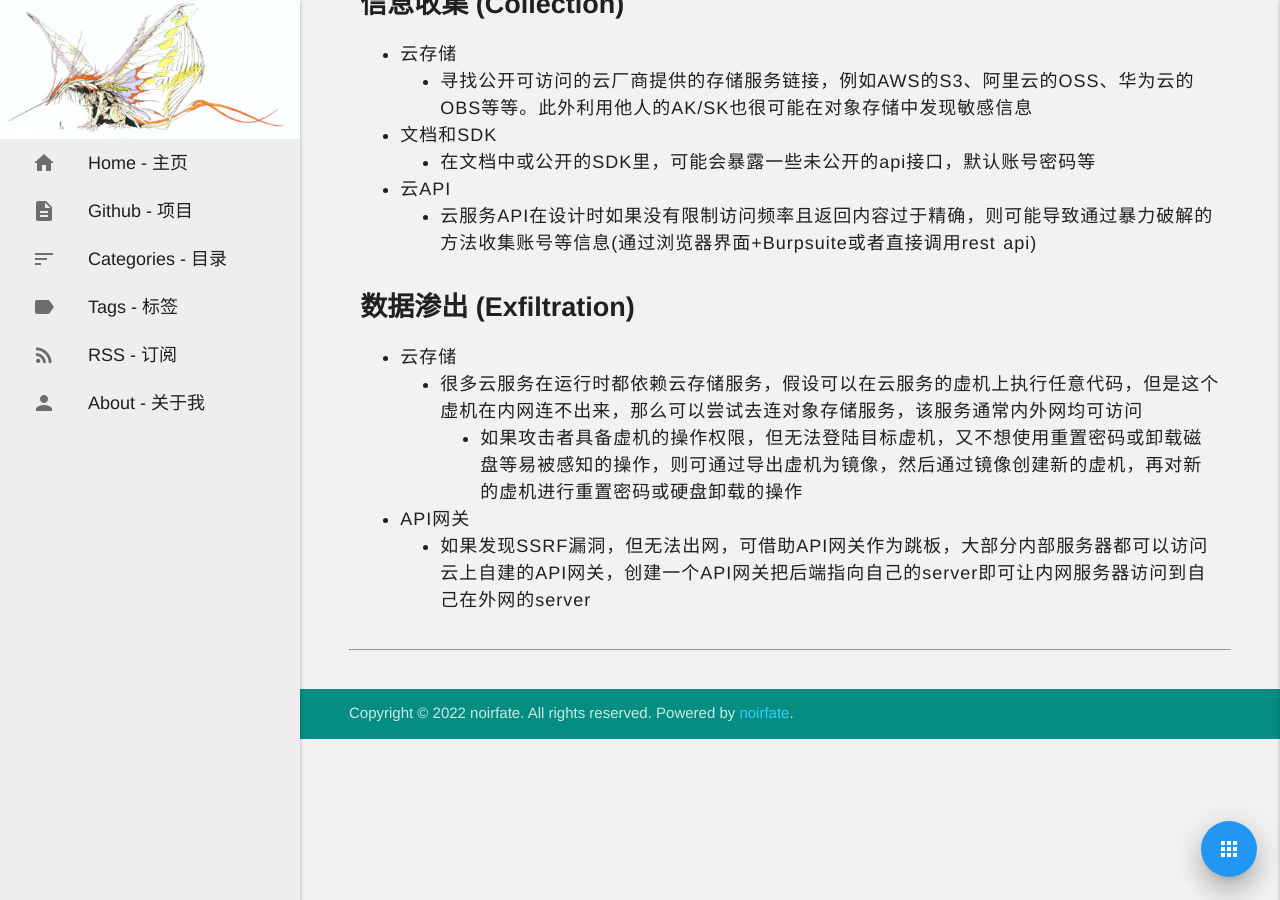
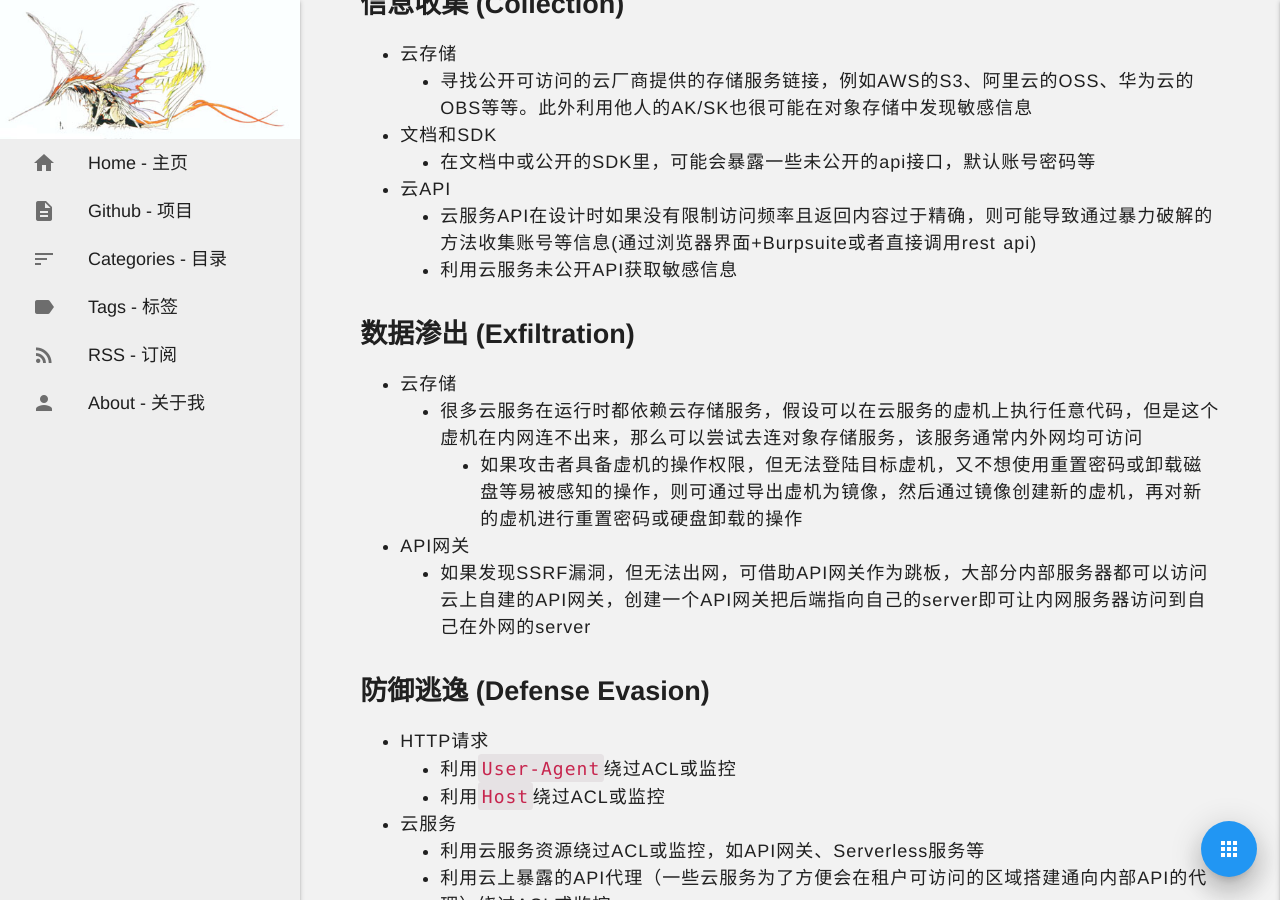
Before and after one commit to noirfate/noirfate.github.io, a Jekyll site: the page built from _posts/2021-05-29-cloud-threat-matrix.md, in a window 1280 px wide and 900 px high, scrolled down 11525 px. Built offline with Jekyll 4.4.1, drawn with Linux system fonts in a browser that asks for light colours; some web fonts are replaced; a script that is not in the unit is left out; some of the changed text lies outside the part shown.

Commit message:
Update 2021-05-29-cloud-threat-matrix.md

```diff
--- a/_posts/2021-05-29-cloud-threat-matrix.md
+++ b/_posts/2021-05-29-cloud-threat-matrix.md
@@ -212,6 +212,7 @@ ATT&CK框架主要包括的三个部分，上图中直接显示出来了两个
   * 在文档中或公开的SDK里，可能会暴露一些未公开的api接口，默认账号密码等
 * 云API
   * 云服务API在设计时如果没有限制访问频率且返回内容过于精确，则可能导致通过暴力破解的方法收集账号等信息(通过浏览器界面+Burpsuite或者直接调用rest api)
+  * 利用云服务未公开API获取敏感信息
 
 ## 数据渗出 (Exfiltration)
 
@@ -220,3 +221,13 @@ ATT&CK框架主要包括的三个部分，上图中直接显示出来了两个
 	* 如果攻击者具备虚机的操作权限，但无法登陆目标虚机，又不想使用重置密码或卸载磁盘等易被感知的操作，则可通过导出虚机为镜像，然后通过镜像创建新的虚机，再对新的虚机进行重置密码或硬盘卸载的操作
 * API网关
   * 如果发现SSRF漏洞，但无法出网，可借助API网关作为跳板，大部分内部服务器都可以访问云上自建的API网关，创建一个API网关把后端指向自己的server即可让内网服务器访问到自己在外网的server
+
+## 防御逃逸 (Defense Evasion)
+
+* HTTP请求
+  * 利用`User-Agent`绕过ACL或监控
+  * 利用`Host`绕过ACL或监控
+* 云服务
+  * 利用云服务资源绕过ACL或监控，如API网关、Serverless服务等
+  * 利用云上暴露的API代理（一些云服务为了方便会在租户可访问的区域搭建通向内部API的代理）绕过ACL或监控
+  * 利用云的各种类型的凭证之间的互换维持权限以防获取的单一凭证被禁用或删除导致无法访问
```
